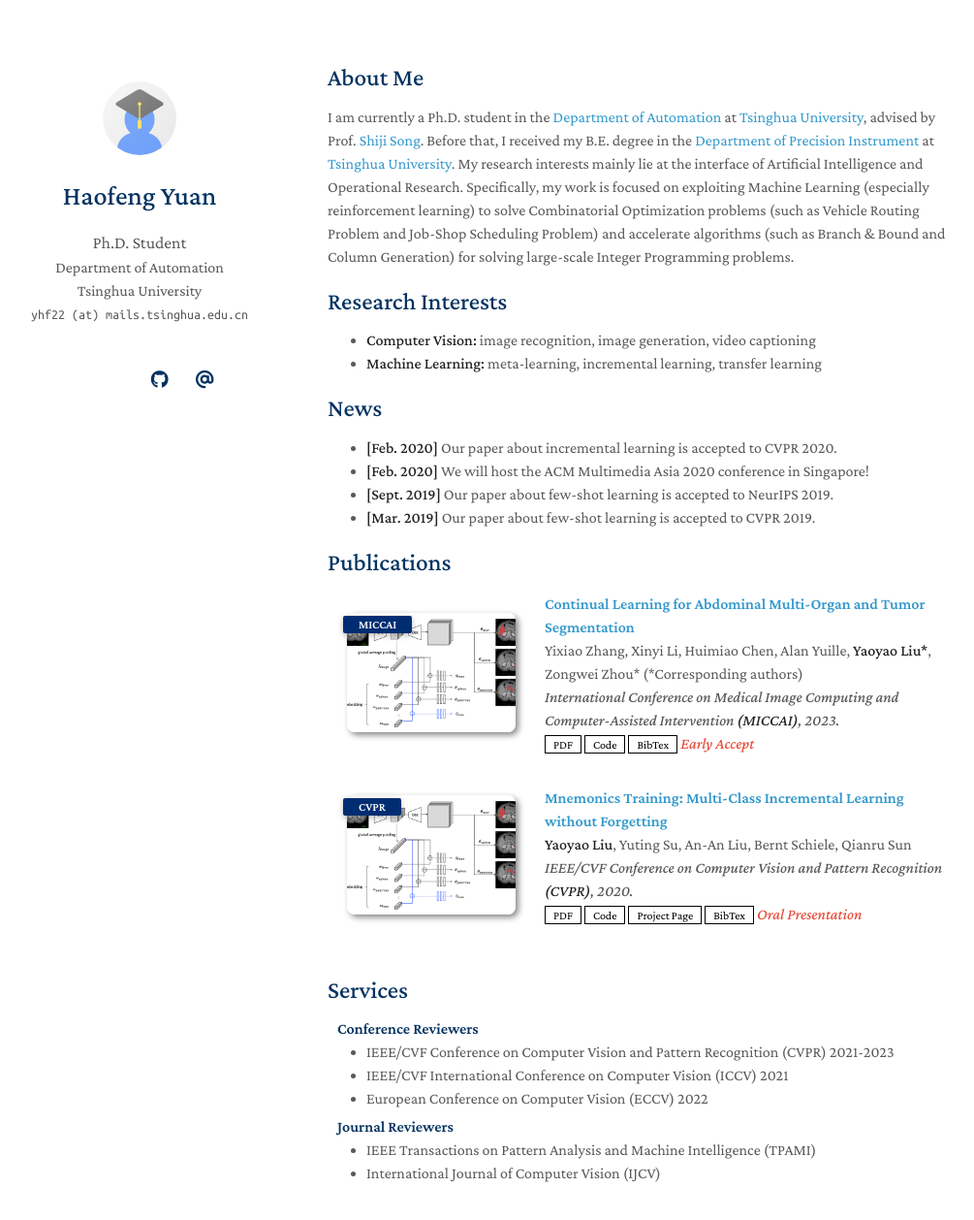
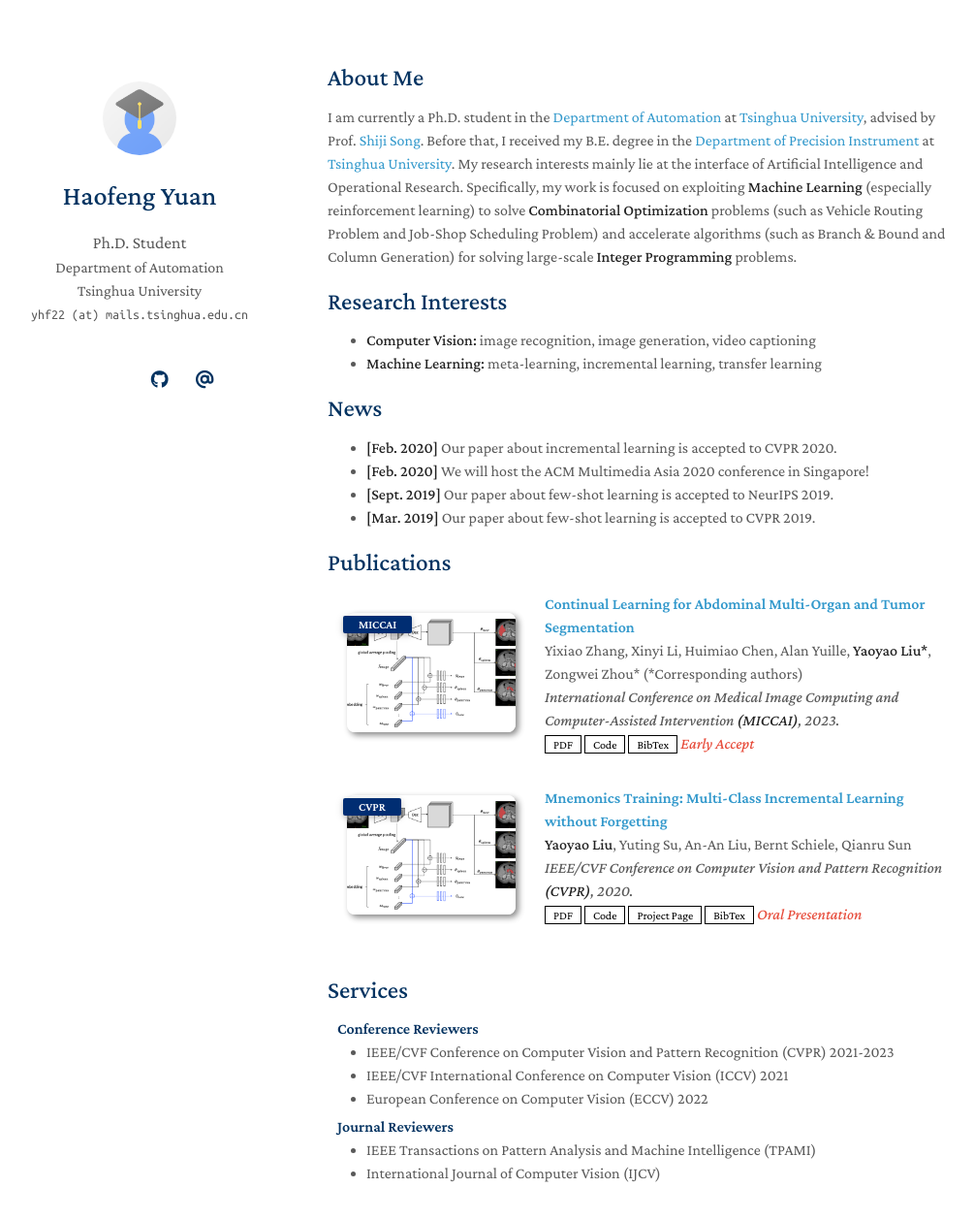
Before and after one commit to Xyz-yuanhf/Xyz-yuanhf.github.io, a Jekyll site: the page built from index.md, in a window 1280 px wide and 1316 px high. Shown: the top 1258 px of the window at 97% size, without its empty margins (132-1137 px from the left). Built offline with Jekyll 4.4.1, drawn with Linux system fonts in a browser that asks for light colours; a style sheet for code colours, icons or effects is not loaded; our own code applies the rules of GitHub Pages for plain Markdown files.

Commit message:
Update index.md

```diff
--- a/index.md
+++ b/index.md
@@ -4,8 +4,7 @@ layout: homepage
 
 ## About Me
 
-I am currently a Ph.D. student in the [Department of Automation](https://www.au.tsinghua.edu.cn/) at [Tsinghua University](https://www.tsinghua.edu.cn/en/index.htm), advised by Prof. [Shiji Song](https://scholar.google.com/citations?hl=zh-CN&user=rw6vWdcAAAAJ&hl=en). Before that, I received my B.E. degree in the [Department of Precision Instrument](https://www.dpi.tsinghua.edu.cn/) at [Tsinghua University](https://www.tsinghua.edu.cn/en/index.htm). My research interests mainly lie at the interface of Artificial Intelligence and Operational Research. Specifically, my work is focused on exploiting Machine Learning (especially reinforcement learning) to solve Combinatorial Optimization problems (such as Vehicle Routing Problem and Job-Shop Scheduling Problem) and accelerate algorithms (such as Branch & Bound and Column Generation) for solving large-scale Integer Programming problems.
-
+I am currently a Ph.D. student in the [Department of Automation](https://www.au.tsinghua.edu.cn/) at [Tsinghua University](https://www.tsinghua.edu.cn/en/index.htm), advised by Prof. [Shiji Song](https://scholar.google.com/citations?hl=zh-CN&user=rw6vWdcAAAAJ&hl=en). Before that, I received my B.E. degree in the [Department of Precision Instrument](https://www.dpi.tsinghua.edu.cn/) at [Tsinghua University](https://www.tsinghua.edu.cn/en/index.htm). My research interests mainly lie at the interface of Artificial Intelligence and Operational Research. Specifically, my work is focused on exploiting **Machine Learning** (especially reinforcement learning) to solve **Combinatorial Optimization** problems (such as Vehicle Routing Problem and Job-Shop Scheduling Problem) and accelerate algorithms (such as Branch & Bound and Column Generation) for solving large-scale **Integer Programming** problems.
 
 
 ## Research Interests
```
